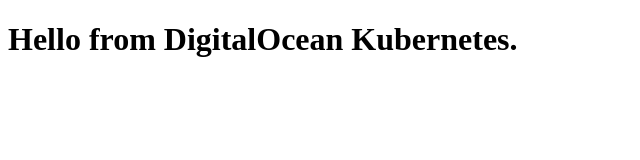
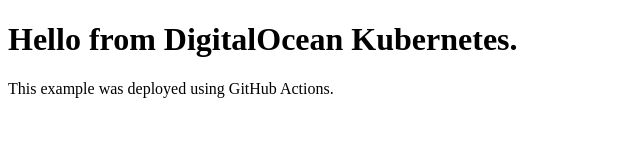
Before and after one commit to do-community/example-doctl-action, a plain HTML site: page site/index.html in a window 1280 px wide. Shown: the whole page, without its empty margins (0-640 px from the left). Drawn offline with Linux system fonts and the light colour scheme.

Commit message:
Add intial workflow.

```diff
--- a/site/index.html
+++ b/site/index.html
@@ -3,6 +3,8 @@
 
 <body>
     <h1>Hello from DigitalOcean Kubernetes.</h1>
+
+    <p>This example was deployed using GitHub Actions.</p>
 </body>
 
 </html>
```
Also changed, not shown: 2 other files.
